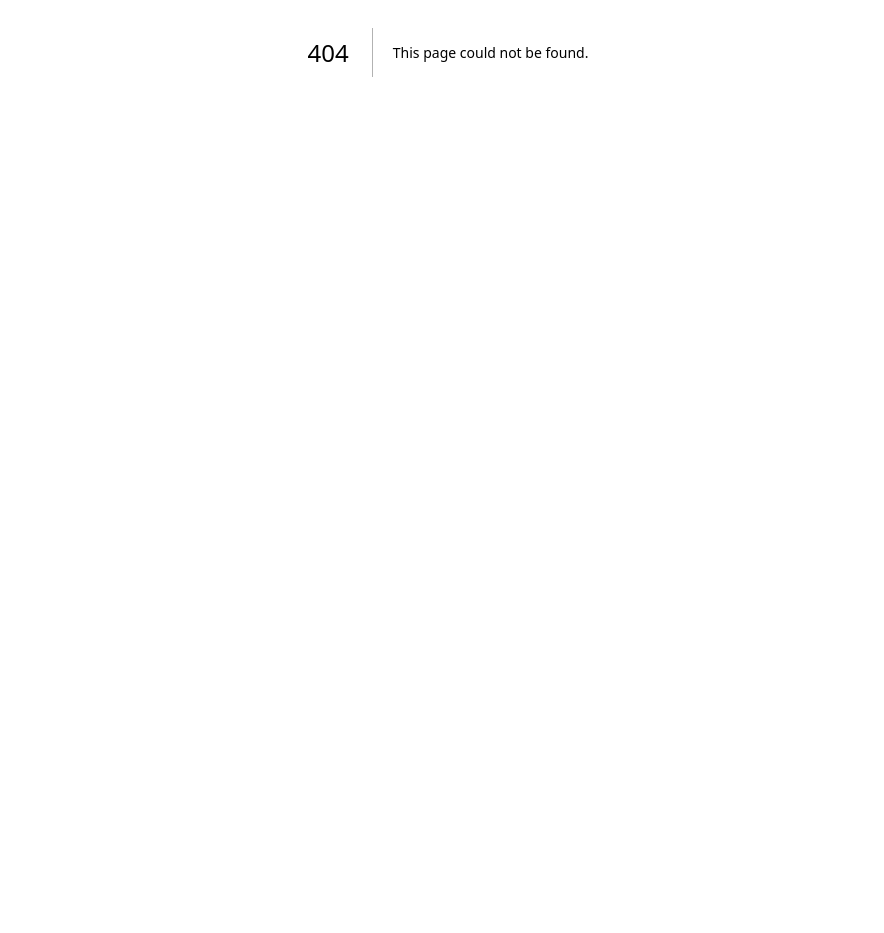
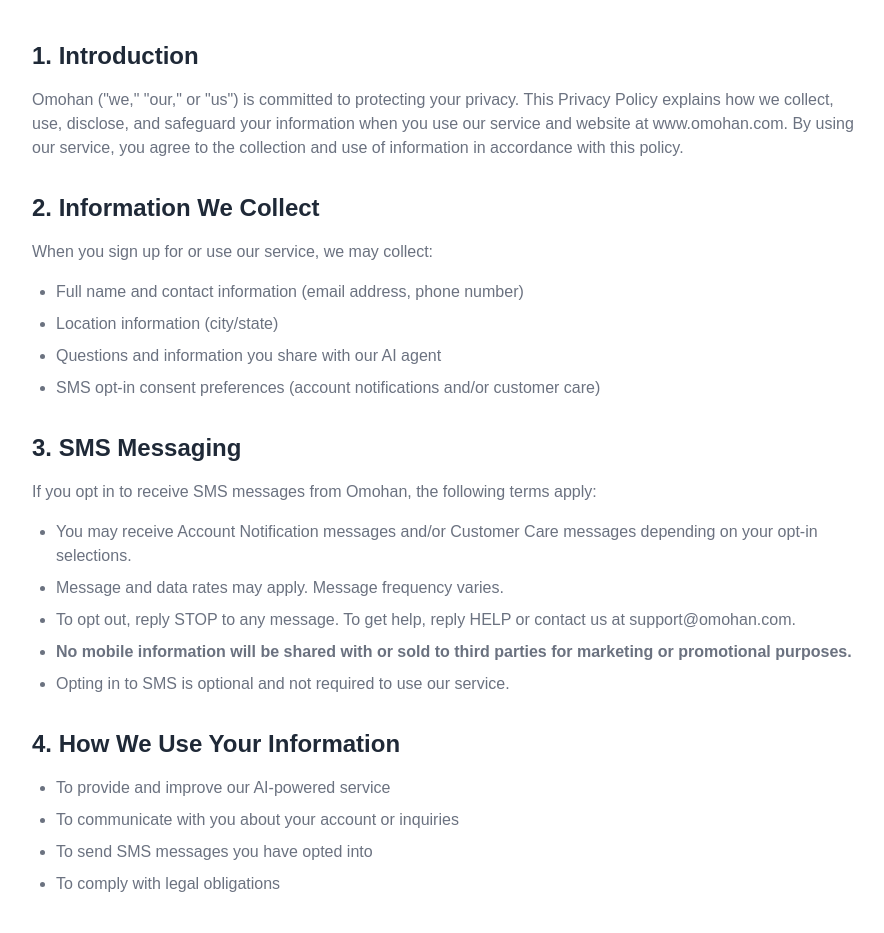
Before and after one commit to Textingman/bume-omohan, a Next.js app: page /privacy in a window 1280 px wide. Before the commit this address had no page. Shown: the part 348-1281 px from the top of the page, without its empty margins (192-1076 px from the left). Before the commit the page ends 800 px from the top, so only its background shows below. Built offline with nearby package versions, Linux system fonts and the light colour scheme.

Commit message:
Initial site setup: Omohan

```diff
--- /dev/null
+++ b/app/privacy/page.tsx
@@ -0,0 +1,59 @@
+import Link from 'next/link';
+import Navbar from '../components/Navbar';
+import Footer from '../components/Footer';
+
+export default function PrivacyPage() {
+  return (
+    <div className="min-h-screen" style={{ backgroundColor: '#FFFFFF' }}>
+      <Navbar />
+      <section className="py-12" style={{ backgroundColor: '#F5F7FA' }}>
+        <div className="max-w-4xl mx-auto px-4 sm:px-6 lg:px-8">
+          <h1 className="text-4xl font-extrabold mb-4" style={{ color: '#1F2937' }}>Privacy Policy</h1>
+          <p className="text-lg" style={{ color: '#6B7280' }}>Last Updated: October 21, 2026</p>
+        </div>
+      </section>
+      <section className="max-w-4xl mx-auto px-4 sm:px-6 lg:px-8 py-12">
+        <div className="prose prose-lg max-w-none">
+          <h2 className="text-2xl font-bold mt-8 mb-4" style={{ color: '#1F2937' }}>1. Introduction</h2>
+          <p className="mb-6" style={{ color: '#6B7280' }}>
+            Omohan ("we," "our," or "us") is committed to protecting your privacy. This Privacy Policy explains how we collect, use, disclose, and safeguard your information when you use our service and website at www.omohan.com. By using our service, you agree to the collection and use of information in accordance with this policy.
+          </p>
+          <h2 className="text-2xl font-bold mt-8 mb-4" style={{ color: '#1F2937' }}>2. Information We Collect</h2>
+          <p className="mb-4" style={{ color: '#6B7280' }}>When you sign up for or use our service, we may collect:</p>
+          <ul className="list-disc pl-6 mb-6 space-y-2" style={{ color: '#6B7280' }}>
+            <li>Full name and contact information (email address, phone number)</li>
+            <li>Location information (city/state)</li>
+            <li>Questions and information you share with our AI agent</li>
+            <li>SMS opt-in consent preferences (account notifications and/or customer care)</li>
+          </ul>
+          <h2 className="text-2xl font-bold mt-8 mb-4" style={{ color: '#1F2937' }}>3. SMS Messaging</h2>
+          <p className="mb-4" style={{ color: '#6B7280' }}>
+            If you opt in to receive SMS messages from Omohan, the following terms apply:
+          </p>
+          <ul className="list-disc pl-6 mb-6 space-y-2" style={{ color: '#6B7280' }}>
+            <li>You may receive Account Notification messages and/or Customer Care messages depending on your opt-in selections.</li>
+            <li>Message and data rates may apply. Message frequency varies.</li>
+            <li>To opt out, reply STOP to any message. To get help, reply HELP or contact us at support@omohan.com.</li>
+            <li><strong>No mobile information will be shared with or sold to third parties for marketing or promotional purposes.</strong></li>
+            <li>Opting in to SMS is optional and not required to use our service.</li>
+          </ul>
+          <h2 className="text-2xl font-bold mt-8 mb-4" style={{ color: '#1F2937' }}>4. How We Use Your Information</h2>
+          <ul className="list-disc pl-6 mb-6 space-y-2" style={{ color: '#6B7280' }}>
+            <li>To provide and improve our AI-powered service</li>
+            <li>To communicate with you about your account or inquiries</li>
+            <li>To send SMS messages you have opted into</li>
+            <li>To comply with legal obligations</li>
+          </ul>
+          <h2 className="text-2xl font-bold mt-8 mb-4" style={{ color: '#1F2937' }}>5. Contact Us</h2>
+          <p className="mb-6" style={{ color: '#6B7280' }}>
+            If you have questions about this Privacy Policy, please contact us at:<br />
+            Omohan<br />
+            8 The Green, Ste A, Dover, DE 19901<br />
+            Email: <a href="mailto:support@omohan.com" style={{ color: '#2D7D6F' }}>support@omohan.com</a>
+          </p>
+        </div>
+      </section>
+      <Footer />
+    </div>
+  );
+}
```
